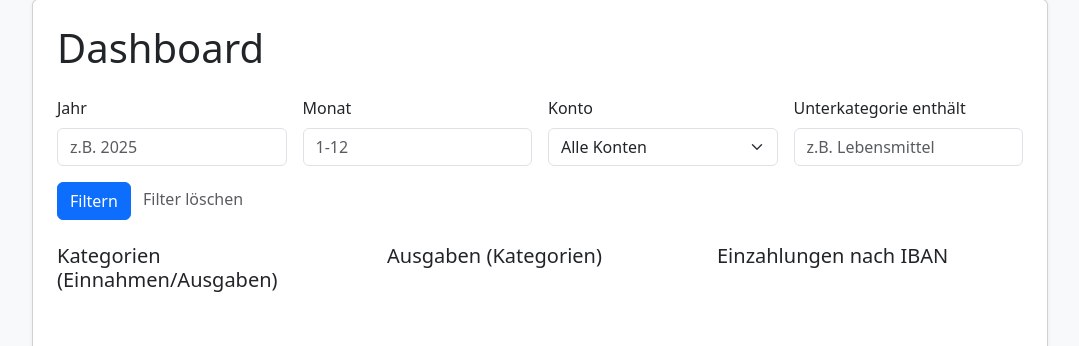
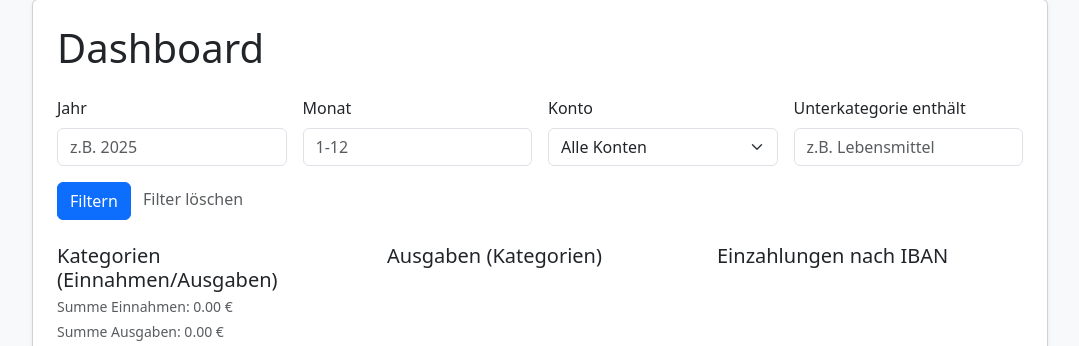
Before and after one commit to Sleepwalker86/Haushaltsbuch, a Flask app: template templates/dashboard.html in a window 1280 px wide. Shown: the part 101-447 px from the top of the page, without its empty margins (100-1179 px from the left). Run offline with Flask 3, Linux system fonts and the light colour scheme; the template is opened without the code that fills it, so the values that code supplies are empty; a map, chart or similar area stays blank.

Commit message:
Enhance dashboard with total income and expenses summary
- Added calculations for total income (total_haben) and total expenses (total_soll) in the dashboard function.
- Updated the dashboard template to display the total income and expenses, improving financial overview for users.

```diff
--- a/app.py
+++ b/app.py
@@ -310,6 +310,9 @@ def dashboard():
     values_haben = [c["haben"] for c in cat_summary]
     values_soll = [c["soll"] for c in cat_summary]
 
+    total_haben = sum(values_haben)
+    total_soll = sum(values_soll)
+
     labels_ts = [t["period"] for t in time_series]
     values_ts = [t["saldo"] for t in time_series]
 
@@ -342,6 +345,8 @@ def dashboard():
         konten=konten,
         konto=konto,
         kategorie2_filter=kategorie2_filter,
+        total_haben=total_haben,
+        total_soll=total_soll,
     )
 
 
--- a/templates/dashboard.html
+++ b/templates/dashboard.html
@@ -46,7 +46,13 @@
 
 <div class="row g-4 mb-4">
   <div class="col-12 col-md-4 col-lg-4 col-xl-4 col-xxl-4">
-    <h3 class="h5 mb-3">Kategorien (Einnahmen/Ausgaben)</h3>
+    <h3 class="h5 mb-1">Kategorien (Einnahmen/Ausgaben)</h3>
+    <p class="text-muted small mb-1">
+      Summe Einnahmen: {{ "%.2f"|format(total_haben) }} €
+    </p>
+    <p class="text-muted small mb-1">
+      Summe Ausgaben: {{ "%.2f"|format(total_soll) }} €
+    </p>
     <canvas id="catChart" height="200"></canvas>
   </div>
   <div class="col-12 col-md-4 col-lg-4 col-xl-4 col-xxl-4">
--- a/templates/settings.html
+++ b/templates/settings.html
@@ -34,7 +34,7 @@
 <div class="tab-content" id="settingsTabsContent">
   <div class="tab-pane fade {% if active_tab == 'upload' %}show active{% endif %}" id="upload-pane" role="tabpanel" aria-labelledby="upload-tab">
     <div class="row g-3">
-      <div class="col-12 col-md-8">
+      <div class="col-12">
         <h2 class="h5 mb-3">CSV-Datei hochladen</h2>
         <form method="post" action="{{ url_for('upload_csv') }}" enctype="multipart/form-data">
           <div class="input-group">
@@ -46,7 +46,7 @@
         </form>
       </div>
 
-      <div class="col-12 col-md-4">
+      <div class="col-12">
         <h2 class="h5 mb-3">CSV-Verarbeitung</h2>
         <form method="post" action="{{ url_for('reload_categories') }}" class="mb-2">
           <button type="submit" class="btn btn-outline-secondary w-100">
```
